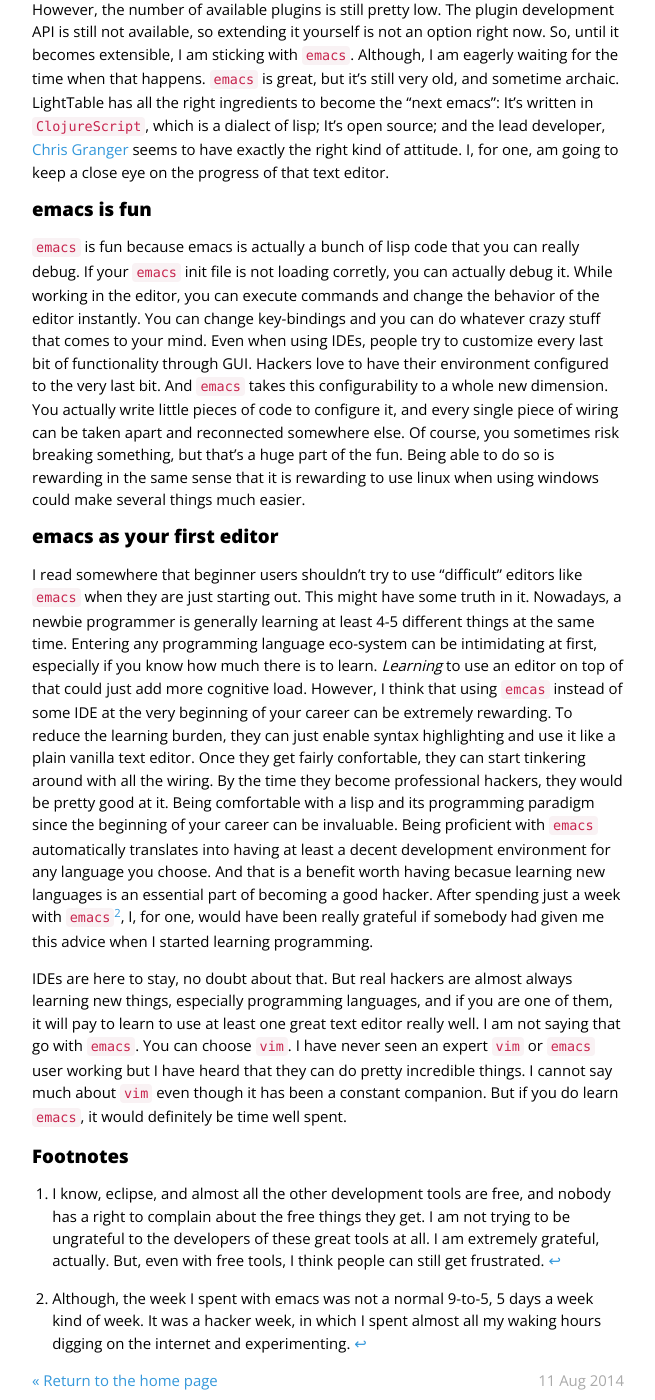
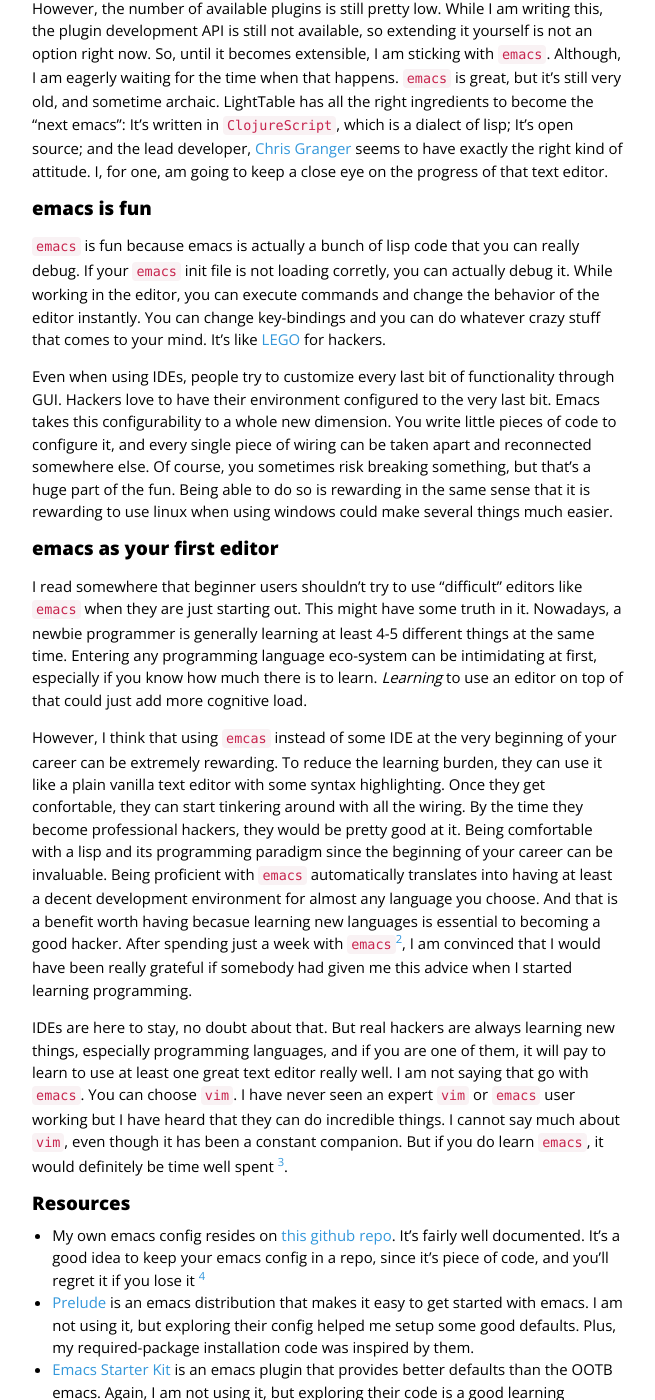
Before and after one commit to Bhashit/bhashit.github.io, a Jekyll site: the page built from _posts/2014-08-11-emacs-the-text-editor-of-the-jedi.markdown, in a window 1280 px wide and 1400 px high, scrolled down 3055 px. Shown: the whole window, without its empty margins (312-967 px from the left). Built offline with Jekyll 4.4.1, drawn with Linux system fonts in a browser that asks for light colours; comment, search, counter and statistics services are not loaded; some of the changed text lies outside the part shown.

Commit message:
Some modifications

```diff
--- a/_posts/2014-08-11-emacs-the-text-editor-of-the-jedi.markdown
+++ b/_posts/2014-08-11-emacs-the-text-editor-of-the-jedi.markdown
@@ -48,7 +48,7 @@
 I think there are several other points which affected this decision. Not the least of which was the fact that I am a hero worshipper. Like some kid who buys Nike because his favorite sport star endorses it, I am inclined towards `emacs` because several hakers I admire, use it. Another was the fact that emacs has facilities for everything. The famous `emacs` joke describes it as an "operating system with a text-editor built in" or some variation thereof. I like the fact that I can use a terminal emulator directly from emacs, and I can commit to my git repo with a few keystrokes, or I can edit remote files (I havent tried that yet), without leaving the editor. The list of things you can do from the editor are endless. It's pretty common for experienced (smug and grey-bearded, with optional pony tail) `emacs` users to discover some surprising functionality that they have never used in the past.
 
 
-## FAQ: Should I switch all my development work to `emacs`
+## FAQ: Should I switch all my development work to emacs
 
 I don't think so. Especially not if your primary development langauge is a mainstream language like java or C#. For these languages, the IDEs are pretty much irreplacable. Even if you try to match the functionality of eclipse or IntelliJ for java development in `emcas`, you will be severely disappointed. Of course, there is nothing that you cannot do in `emacs`. Everything is possible, but the fact is that building all of the features of those IDEs is an extremely difficult task. And it's very time consuming. If an existing IDE for your developement langauge is not mature or stable enough, by all means, go to, `emacs`. But switching to `emacs` for enterprise java development could be a pretty bad idea. I am switching to `emacs` for scala since `emacs` has become a pretty much an IDE for `scala` with [ensime][ensime]. However, my primary purpose in learning `emacs` is to have a great editor for non-mainstream languages like [`idris-lang`][idris-lang] or [`Go`][go-lang]. For `scala`, I might still go back to `scala-ide` later, once it becomes stable enough. Meanwhile, I am thinking of building an `emacs` extension to support [`play-framework`][play-framework].
 
@@ -56,18 +56,35 @@
 
 Yup. [LightTable][LightTable] is something I have been using for 3-4 months for `clojure` development; and it's pretty awesome to say the least. You have to see it to believe it. I mean, really, just take a look at the introduction video on [that site][LightTable], you _will_ be impressed.  Not to mention that fact that it's open-source and it can be tinkered around by writing [`ClojureScript`][ClojureScript]. And I like Clojure.
 
-However, the number of available plugins is still pretty low. The plugin development API is still not available, so extending it yourself is not an option right now. So, until it becomes extensible, I am sticking with `emacs`. Although, I am eagerly waiting for the time when that happens. `emacs` is great, but it's still very old, and sometime archaic. LightTable has all the right ingredients to become the "next emacs": It's written in `ClojureScript`, which is a dialect of lisp; It's open source; and the lead developer, [Chris Granger][chris-granger] seems to have exactly the right kind of attitude. I, for one, am going to keep a close eye on the progress of that text editor.
+However, the number of available plugins is still pretty low. While I am writing this, the plugin development API is still not available, so extending it yourself is not an option right now. So, until it becomes extensible, I am sticking with `emacs`. Although, I am eagerly waiting for the time when that happens. `emacs` is great, but it's still very old, and sometime archaic. LightTable has all the right ingredients to become the "next emacs": It's written in `ClojureScript`, which is a dialect of lisp; It's open source; and the lead developer, [Chris Granger][chris-granger] seems to have exactly the right kind of attitude. I, for one, am going to keep a close eye on the progress of that text editor.
 
 ## emacs is fun
 
-`emacs` is fun because emacs is actually a bunch of lisp code that you can really debug. If your `emacs` init file is not loading corretly, you can actually debug it. While working in the editor, you can execute commands and change the behavior of the editor instantly. You can change key-bindings and you can do whatever crazy stuff that comes to your mind. Even when using IDEs, people try to customize every last bit of functionality through GUI. Hackers love to have their environment configured to the very last bit. And `emacs` takes this configurability to a whole new dimension. You actually write little pieces of code to configure it, and every single piece of wiring can be taken apart and reconnected somewhere else. Of course, you sometimes risk breaking something, but that's a huge part of the fun. Being able to do so is rewarding in the same sense that it is rewarding to use linux when using windows could make several things much easier.
+`emacs` is fun because emacs is actually a bunch of lisp code that you can really debug. If your `emacs` init file is not loading corretly, you can actually debug it. While working in the editor, you can execute commands and change the behavior of the editor instantly. You can change key-bindings and you can do whatever crazy stuff that comes to your mind. It's like [LEGO][lego] for hackers.
+
+Even when using IDEs, people try to customize every last bit of functionality through GUI. Hackers love to have their environment configured to the very last bit.  Emacs takes this configurability to a whole new dimension. You write little pieces of code to configure it, and every single piece of wiring can be taken apart and reconnected somewhere else. Of course, you sometimes risk breaking something, but that's a huge part of the fun. Being able to do so is rewarding in the same sense that it is rewarding to use linux when using windows could make several things much easier.
+
 
 ## emacs as your first editor
 
-I read somewhere that beginner users shouldn't try to use "difficult" editors like `emacs`  when they are just starting out. This might have some truth in it. Nowadays, a newbie programmer is generally learning at least 4-5 different things at the same time. Entering any programming language eco-system can be intimidating at first, especially if you know how much there is to learn. _Learning_ to use an editor on top of that could just add more cognitive load. However, I think that using `emcas` instead of some IDE at the very beginning of your career can be extremely rewarding. To reduce the learning burden, they can just enable syntax highlighting and use it like a plain vanilla text editor. Once they get fairly confortable, they can start tinkering around with all the wiring. By the time they become professional hackers, they would be pretty good at it. Being comfortable with a lisp and its programming paradigm since the beginning of your career can be invaluable. Being proficient with `emacs` automatically translates into having at least a decent development environment for any language you choose. And that is a benefit worth having becasue learning new languages is an essential part of becoming a good hacker. After spending just a week with `emacs`[^2], I, for one, would have been really grateful if somebody had given me this advice when I started learning programming.
+I read somewhere that beginner users shouldn't try to use "difficult" editors like `emacs`  when they are just starting out. This might have some truth in it. Nowadays, a newbie programmer is generally learning at least 4-5 different things at the same time. Entering any programming language eco-system can be intimidating at first, especially if you know how much there is to learn. _Learning_ to use an editor on top of that could just add more cognitive load.
+
+However, I think that using `emcas` instead of some IDE at the very beginning of your career can be extremely rewarding. To reduce the learning burden, they can use it like a plain vanilla text editor with some syntax highlighting. Once they get confortable, they can start tinkering around with all the wiring. By the time they become professional hackers, they would be pretty good at it. Being comfortable with a lisp and its programming paradigm since the beginning of your career can be invaluable. Being proficient with `emacs` automatically translates into having at least a decent development environment for almost any language you choose. And that is a benefit worth having becasue learning new languages is essential to becoming a good hacker. After spending just a week with `emacs`[^2], I am convinced that I would have been really grateful if somebody had given me this advice when I started learning programming.
 
 
-IDEs are here to stay, no doubt about that. But real hackers are almost always learning new things, especially programming languages, and if you are one of them, it will pay to learn to use at least one great text editor really well. I am not saying that go with `emacs`. You can choose `vim`. I have never seen an expert `vim` or `emacs` user working but I have heard that they can do pretty incredible things.  I cannot say much about `vim` even though it has been a constant companion. But if you do learn `emacs`, it would definitely be time well spent.
+IDEs are here to stay, no doubt about that. But real hackers are always learning new things, especially programming languages, and if you are one of them, it will pay to learn to use at least one great text editor really well. I am not saying that go with `emacs`. You can choose `vim`. I have never seen an expert `vim` or `emacs` user working but I have heard that they can do incredible things. I cannot say much about `vim`, even though it has been a constant companion. But if you do learn `emacs`, it would definitely be time well spent [^3].
+
+## Resources
+
+- My own emacs config resides on [this github repo][emacs-github]. It's fairly well documented. It's a good idea to keep your emacs config in a repo, since it's piece of code, and you'll regret it if you lose it [^4]
+- [Prelude][prelude] is an emacs distribution that makes it easy to get started with emacs. I am not using it, but exploring their config helped me setup some good defaults. Plus, my required-package installation code was inspired by them.
+- [Emacs Starter Kit][emacs-starter-kit] is an emacs plugin that provides better defaults than the OOTB emacs. Again, I am not using it, but exploring their code is a good learning experience.
+- [Emacs Documentation][emacs-docs] is amazaingly complete.
+- [The Little Schemer][little-schemer] is a good book for basic introduction to the Scheme programming language (which is a dialect of lisp).
+- [ergoemacs.org][ergoemacs] has really good introductory material on emacs, as well as several advanced tutorials.
+- [masteringemacs.org][matering-emacs] is another resource I found very useful.
+
+Of course, googling will turn up several emacs resources.
 
 ## Footnotes
 
@@ -75,6 +92,26 @@
 
 [^2]: Although, the week I spent with emacs was not a normal 9-to-5, 5 days a week kind of week. It was a hacker week, in which I spent almost all my waking hours digging on the internet and experimenting.
 
+[^3]: Of course, you will have some WTF moments when you start using it. Like: WTF, who was the asshole who created these copy-paste shortcuts! Don't give up. I think this is the primary reason there aren't more emacs users out there. I gave up on emacs twice in the past for that reason. This time, I marched on and the WTF phase didn't last longer than two days.
+
+[^4]: There is a  [famous story][oreilly-vim] about Tim O'Reilly switching to vim when he lost he emacs config file. The situation is not that bad now. Out of the box, Emacs is still pretty usable. It now has a GUI for configuration and package installation as well.
+
+
+[emacs-github]: [^3]: https://github.com/Bhashit/emacs-config "Bhashit's emacs config github repo"
+
+[prelude]: https://github.com/bbatsov/prelude
+
+[emacs-starter-kit]: https://github.com/technomancy/emacs-starter-kit
+
+[emacs-docs]: http://www.gnu.org/software/emacs/#Manuals
+
+[little-schemer]: http://www.amazon.com/Little-Schemer-Daniel-P-Friedman/dp/0262560992/ref=sr_1_1?s=books&ie=UTF8&qid=1407818275&sr=1-1&keywords=the+little+schemer
+
+[ergoemacs]: http://ergoemacs.org/emacs/emacs.html
+
+[matering-emacs]: http://www.masteringemacs.org/
+
+[lego]: www.lego.com/
 
 [vim]: http://www.vim.org/ "vim"
 
```
Also changed, not shown: other parts of _posts/2014-08-11-emacs-the-text-editor-of-the-jedi.markdown (+2 -0 lines).
